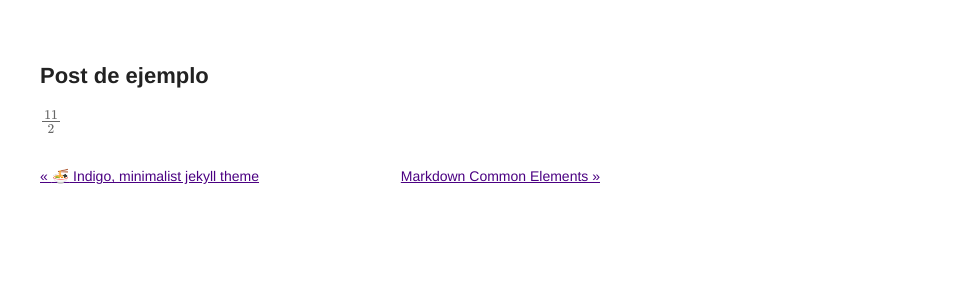
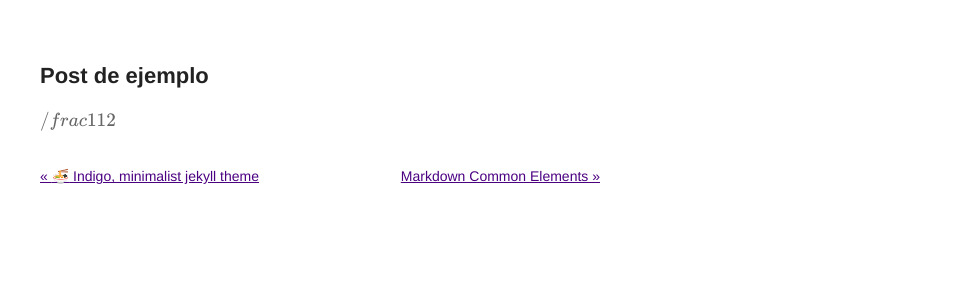
Before and after one commit to staticcoment/thebooort.github.io, a Jekyll site: the page built from _posts/2016-02-24-latex.markdown, in a window 1280 px wide. Shown: the part 244-542 px from the top of the page, without its empty margins (320-1280 px from the left). Built offline with Jekyll 4.4.1, drawn with Linux system fonts in a browser that asks for light colours; emoji names are drawn with the system emoji font; Markdown is read by kramdown in place of the engine named in the settings; formulas are drawn with MathJax 3; comment, search, counter and statistics services are not loaded.

```diff
--- a/_posts/2016-02-24-latex.markdown
+++ b/_posts/2016-02-24-latex.markdown
@@ -14,4 +14,4 @@ author: bart
 description: Markdown summary with different options
 ---
 ## Post de ejemplo
-$$\frac{11}{2}$$
+$$/frac{11}{2}$$
```
